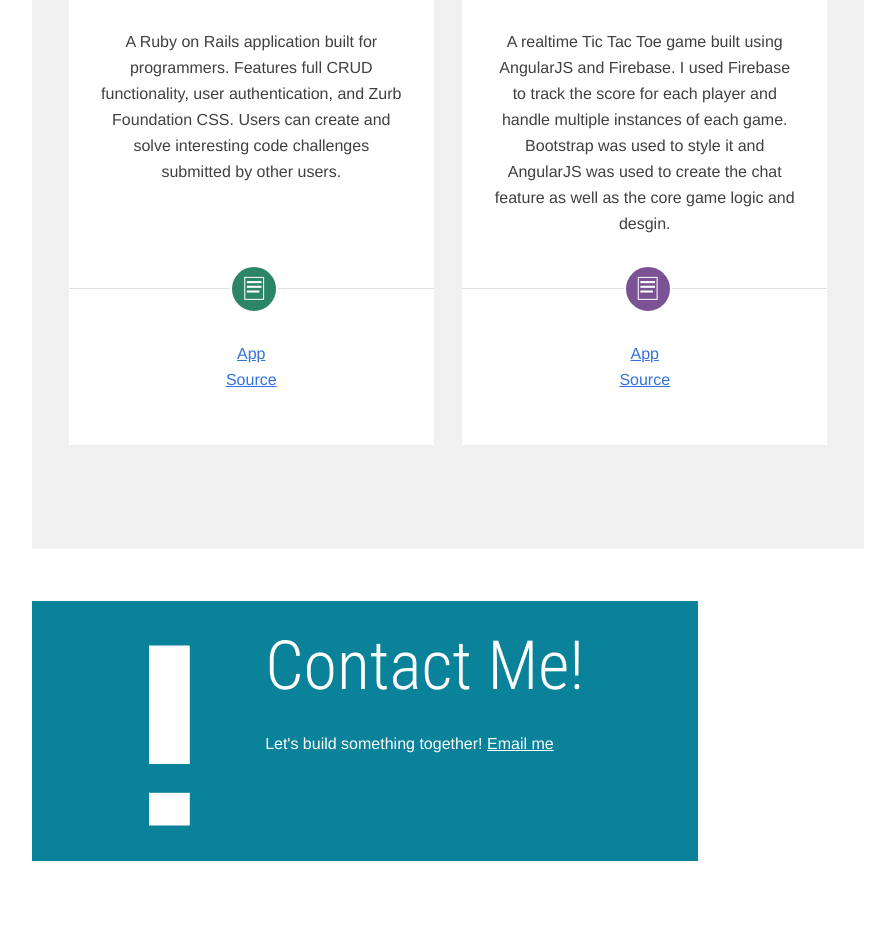
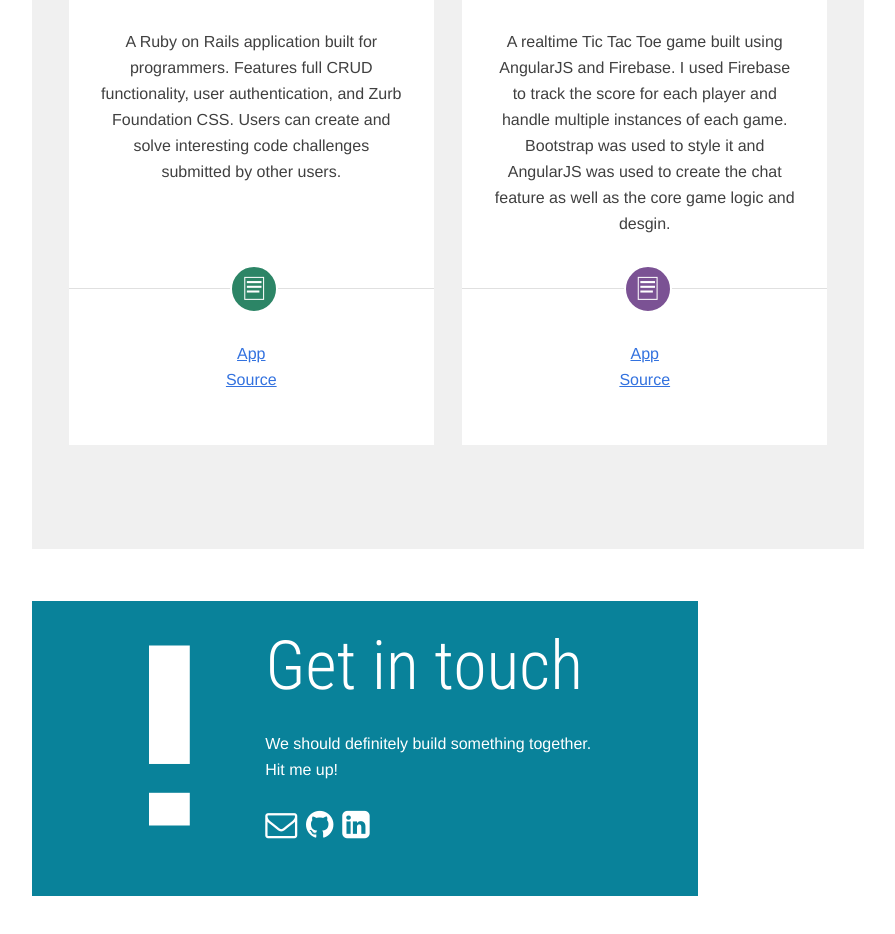
Before and after one commit to lawrencetran1/lawrencetran1.github.io, a plain HTML site: page index.html in a window 1280 px wide. Shown: the part 2032-2966 px from the top of the page, without its empty margins (192-1087 px from the left). Before the commit the page ends 2935 px from the top, so only its background shows below. Drawn offline with Linux system fonts and the light colour scheme.

Commit message:
Added social media icons

```diff
--- a/index.html
+++ b/index.html
@@ -29,6 +29,8 @@
     <!-- Page styles -->
     <link rel="stylesheet" href="styles/main.css">
     <link rel="stylesheet" href="styles/components/components.css">
+    <link rel="stylesheet" href="http://maxcdn.bootstrapcdn.com/font-awesome/4.3.0/css/font-awesome.min.css">
+
   </head>
   <body>
     <header class="app-bar promote-layer">
@@ -168,8 +170,13 @@
       <div id="contact" class="highlight-module  highlight-module--left   highlight-module--remember  ">
           <div class="highlight-module__container  icon-exclamation ">
               <div class="highlight-module__content   g-wide--push-1 g-wide--pull-1  g-medium--push-1   ">
-                  <p class="highlight-module__title"> Contact Me!</p>
-                  <p class="highlight-module__text"> Let's build something together! <a href="mailto:lawrencetran1@gmail.com">Email me</a> </p>
+                  <p class="highlight-module__title"> Get in touch</p>
+                  <p class="highlight-module__text"> We should definitely build something together.<br>Hit me up! </p>
+                  <p>
+                    <a href="mailto:lawrencetran1@gmail.com"><i class="fa fa-envelope-o fa-2x"></i></a>&nbsp;
+                    <a href="https://github.com/lawrencetran1"><i class="fa fa-github fa-2x"></i></a>&nbsp;
+                    <a href="https://www.linkedin.com/in/lawrencetran1"><i class="fa fa-linkedin-square fa-2x"></i></a>&nbsp;
+                  </p>
               </div>
           </div>
       </div>
```
Also changed, not shown: 1 other file.
